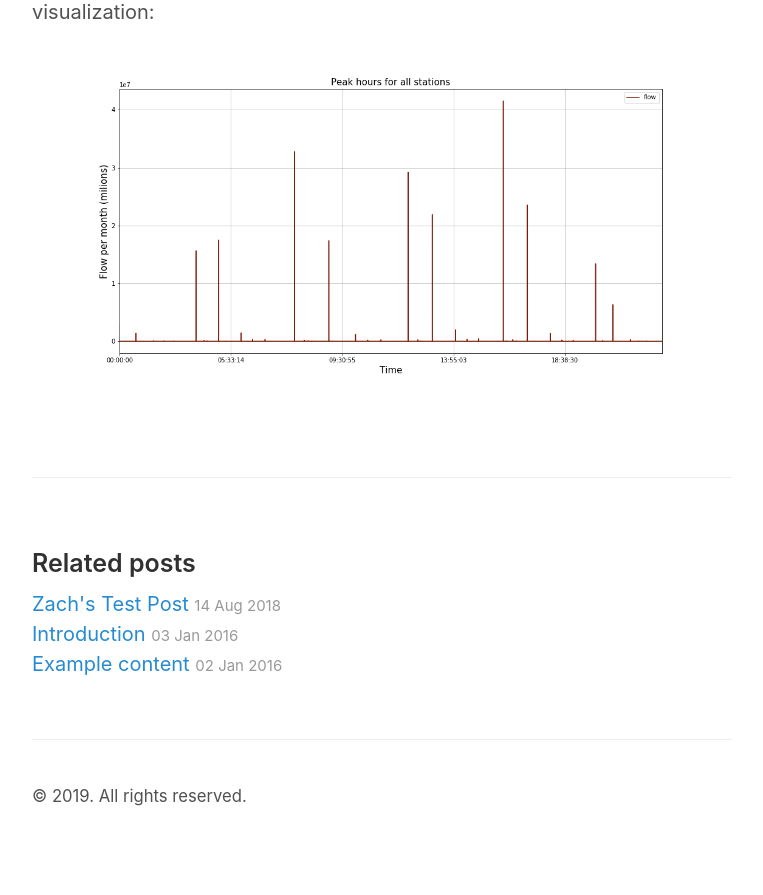
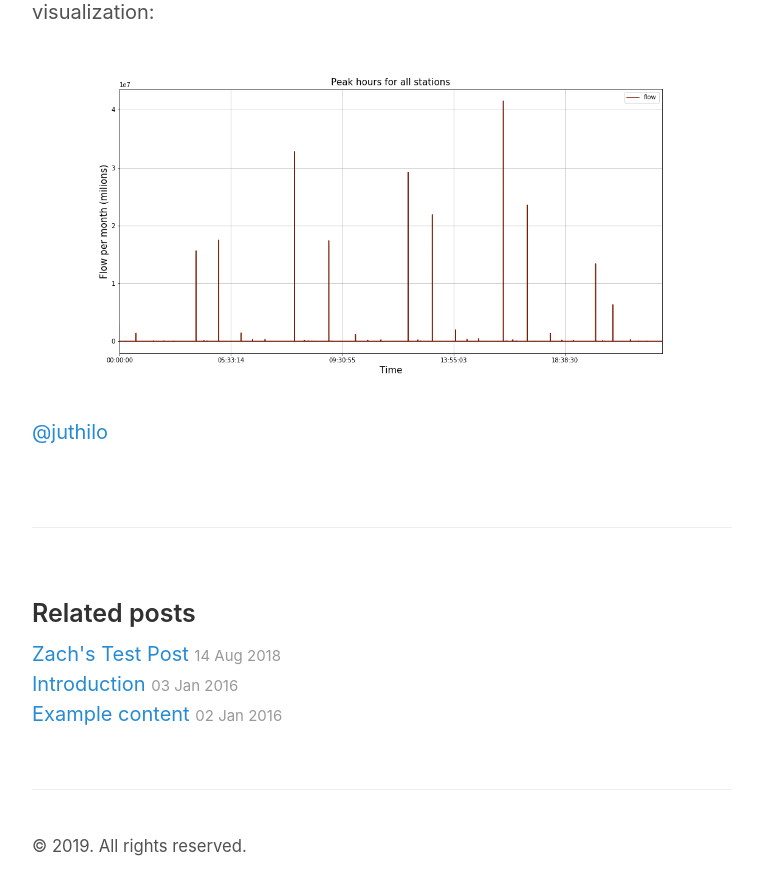
Before and after one commit to aiman-alghamdi/aiman2019.github.io, a Jekyll site: the page built from _posts/2019-9-7-aiman.md, in a window 1280 px wide and 900 px high, scrolled down 1143 px. Shown: the top 895 px of the window, without its empty margins (258-1021 px from the left). Built offline with Jekyll 4.4.1, drawn with Linux system fonts in a browser that asks for light colours; our own code applies the rules of GitHub Pages for plain Markdown files; before the commit the page ends 1993 px from its top, so only the background shows below that.

Commit message:
Update 2019-9-7-aiman.md

```diff
--- a/_posts/2019-9-7-aiman.md
+++ b/_posts/2019-9-7-aiman.md
@@ -32,3 +32,5 @@ visualization:
 
 
 ![Image]({{ site.url }}/images/Rush_hours.png)
+
+[@juthilo](https://github.com/juthilo)
```
